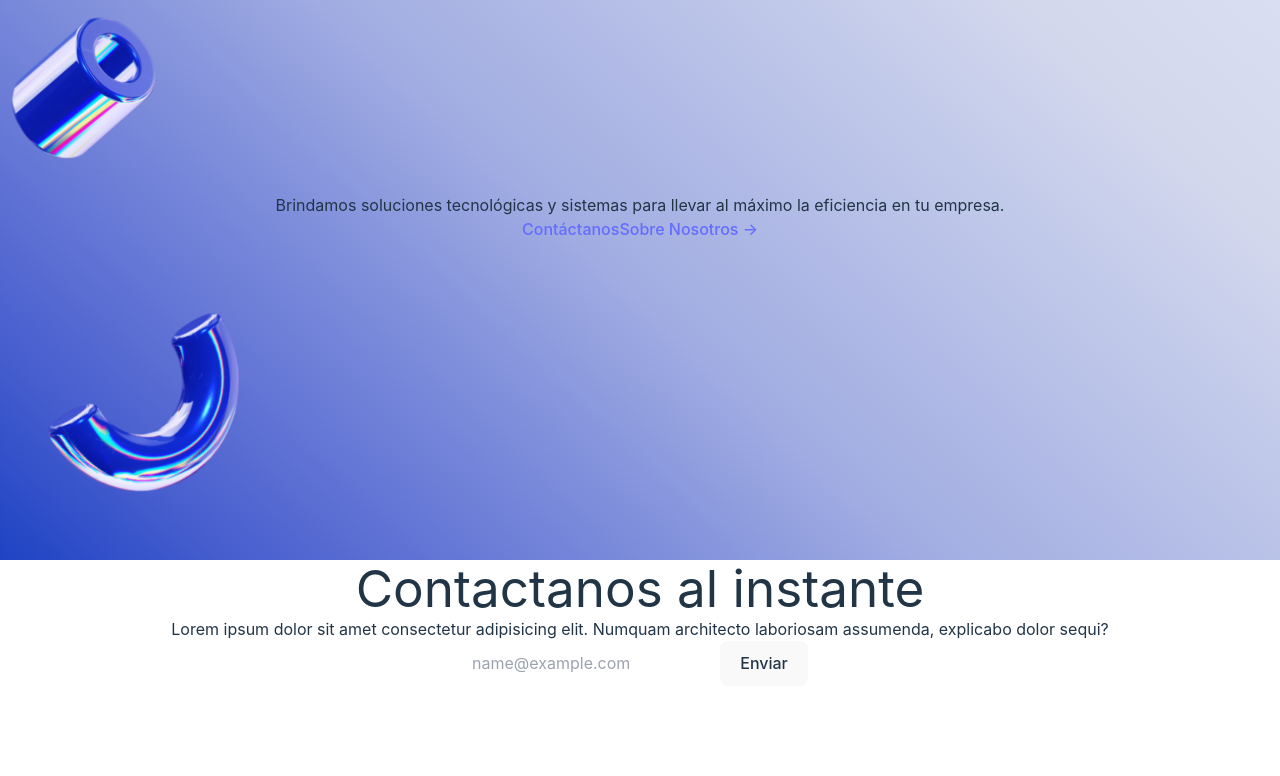
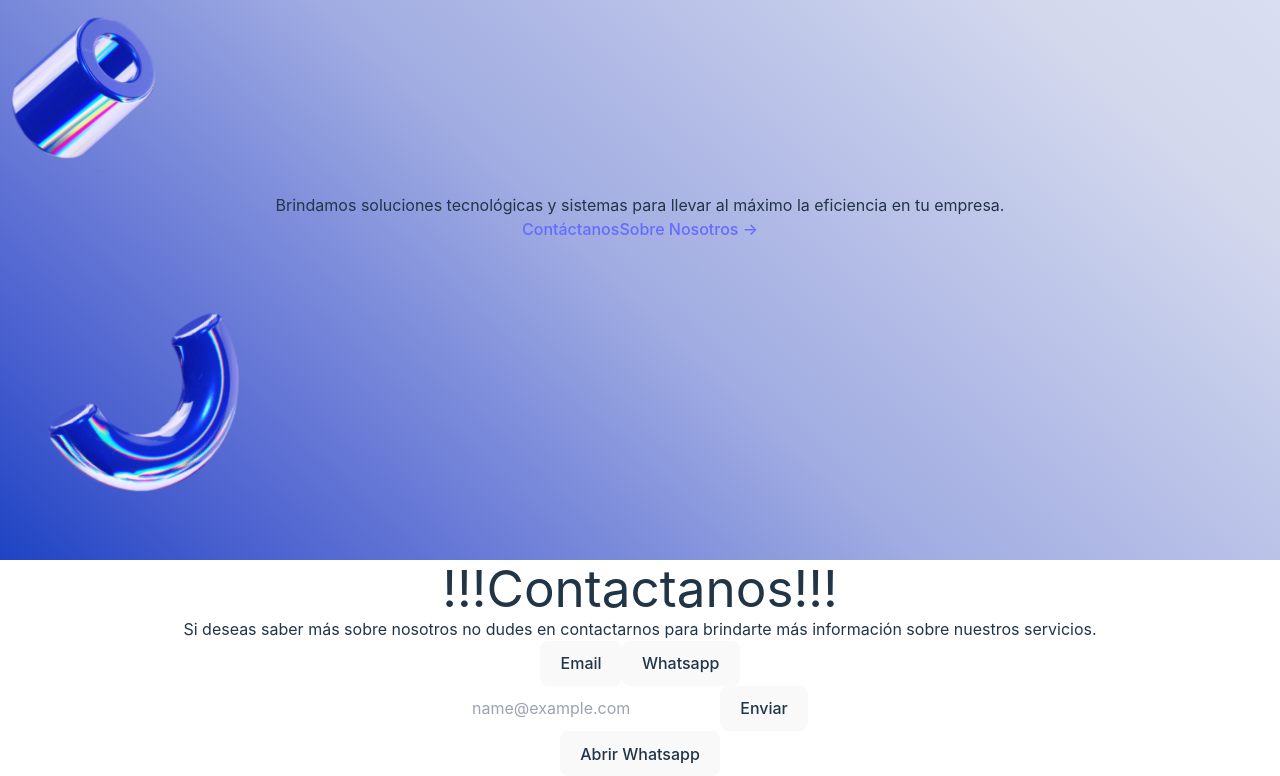
Before and after one commit to LizethVictoria20/project, a React (Vite) app in the folder vite-project/: page / in a window 1280 px wide. Shown: the part 627-1403 px from the top of the page. Before the commit the page ends 1313 px from the top, so only its background shows below. Built offline with nearby package versions, Linux system fonts and the light colour scheme.

Commit message:
setting buttons

```diff
--- a/vite-project/src/components/Contact/Contact.jsx
+++ b/vite-project/src/components/Contact/Contact.jsx
@@ -1,16 +1,25 @@
 import './Contact.css'
+import { useState } from 'react'
+import Email from './Email'
+import Whatsapp from './Whatsapp'
 
 function Contact() {
+
+  const [content, setContent] = useState(false)
+
+  const switchContact = () => {
+    setContent(!content)
+  }
 
   return (
     <>
     <div className='sm:pt-20 sm:pb-20 m-auto'>
-      <h1>Contactanos al instante</h1>
-      <p className='mt-6 leading-8 text-gray-600 w-[32rem] m-auto text-2xl'>Lorem ipsum dolor sit amet consectetur adipisicing elit. Numquam architecto laboriosam assumenda, explicabo dolor sequi?</p>
-      <form className='flex justify-center mt-10 gap-x-6'>
-        <input type='email' className='bg-sky-50 h-10 rounded p-5' placeholder='name@example.com' />
-        <button className=''>Enviar</button>
-      </form>
+      <h1>!!!Contactanos!!!</h1>
+      <p className='mt-6 leading-8 text-gray-600 w-[32rem] m-auto text-2xl'>Si deseas saber más sobre nosotros no dudes en contactarnos para brindarte más información sobre nuestros servicios.</p>
+      <button>Email</button>
+      <button>Whatsapp</button>
+      <Email />
+      <Whatsapp />
     </div>
     </>
   )
--- /dev/null
+++ b/vite-project/src/components/Contact/Email.jsx
@@ -0,0 +1,12 @@
+function Email() {
+  return (
+    <>
+      <form className='flex justify-center mt-10 gap-x-6'>
+        <input type='email' className='bg-sky-50 h-10 rounded p-5' placeholder='name@example.com' />
+        <button className=''>Enviar</button>
+      </form>
+    </>
+  )
+}
+
+export default Email
--- /dev/null
+++ b/vite-project/src/components/Contact/Whatsapp.jsx
@@ -0,0 +1,11 @@
+function Whatsapp() {
+  return (
+    <>
+      <form className='flex justify-center mt-10 gap-x-6'>
+        <button className=''>Abrir Whatsapp</button>
+      </form>
+    </>
+  )
+}
+
+export default Whatsapp
```
